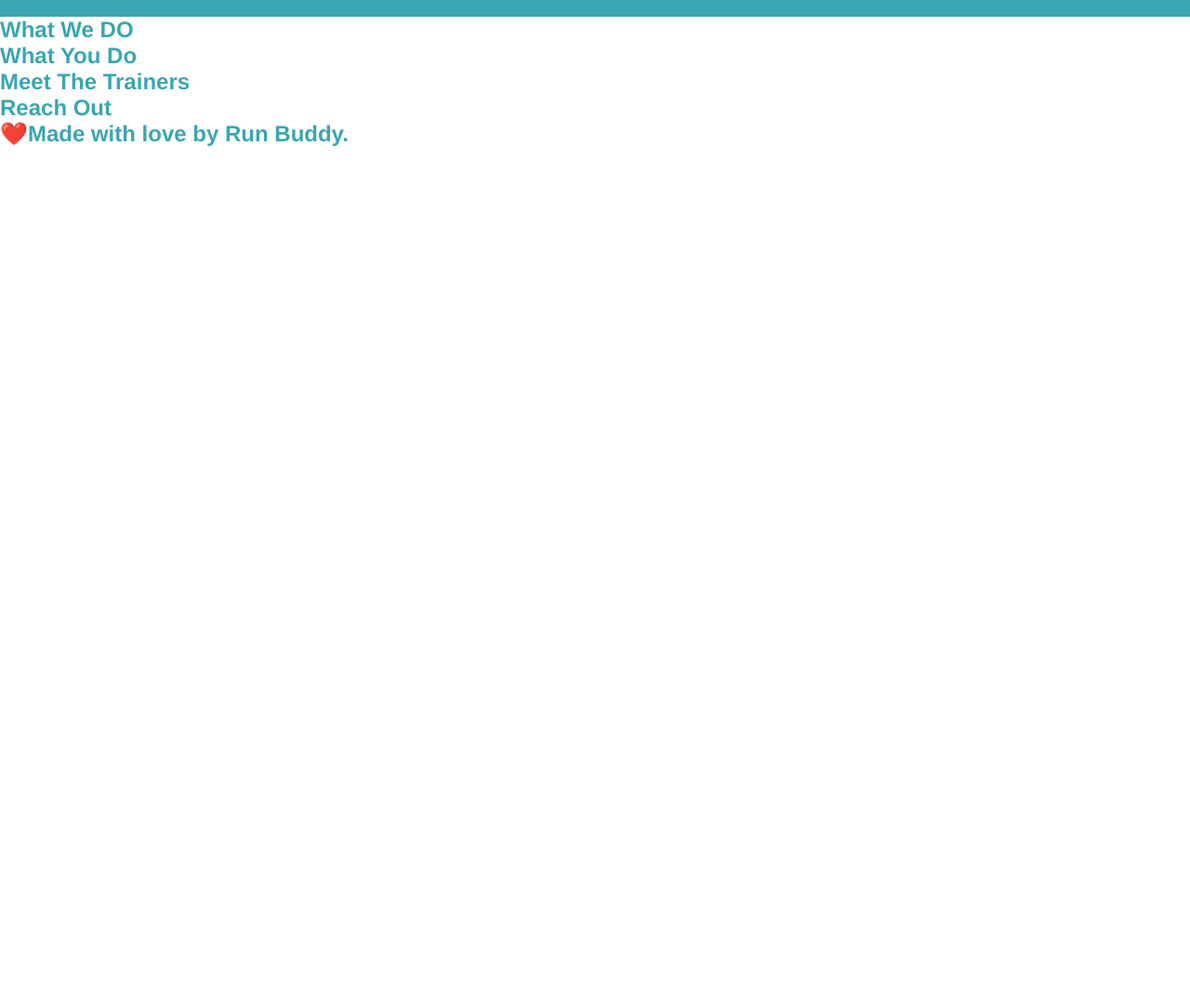
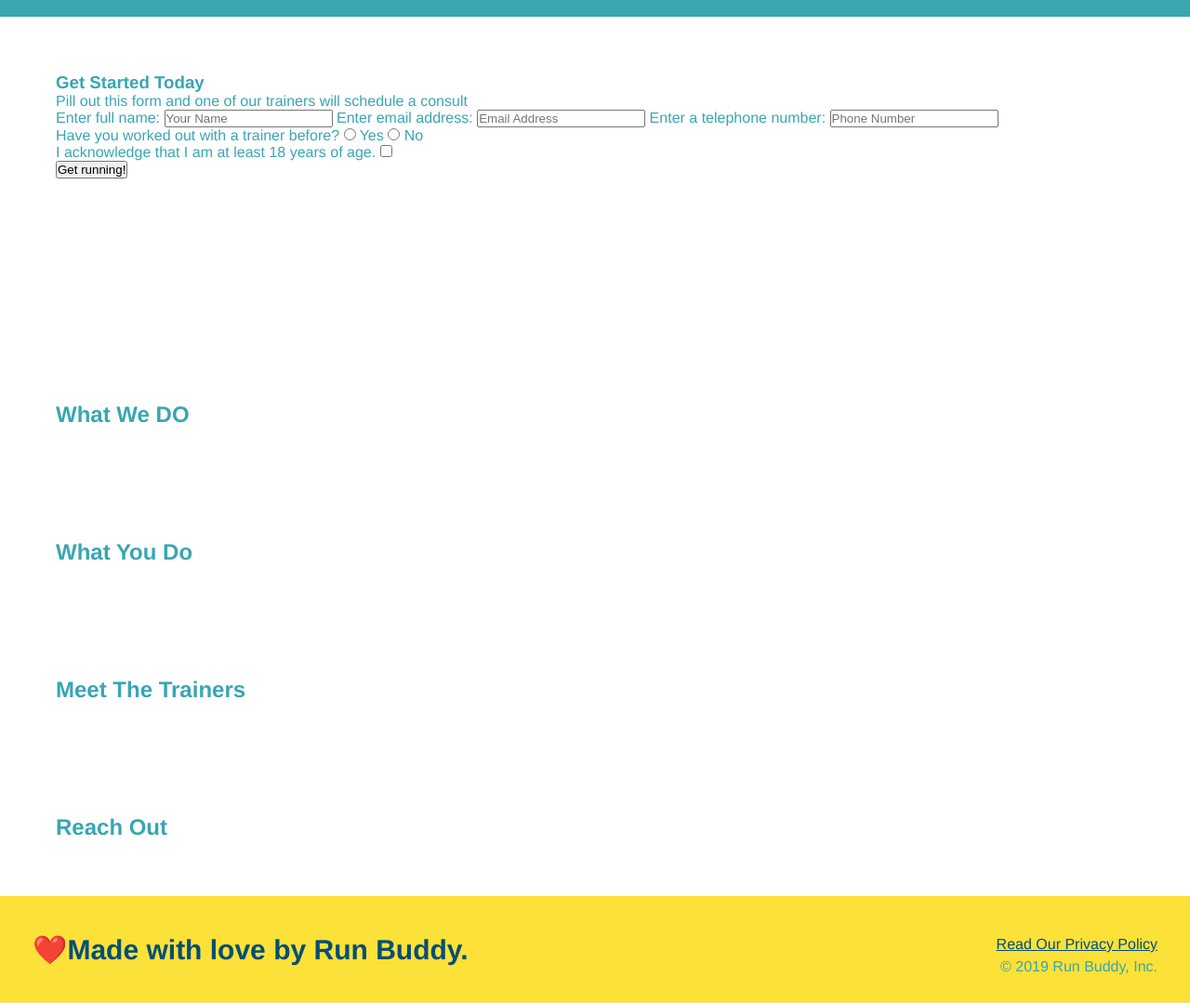
Before and after one commit to deanbishop/run-buddy, a plain HTML site: page index.html in a window 1280 px wide. Shown: the part 64-1143 px from the top of the page at 93% size. Before the commit the page ends 800 px from the top, so only its background shows below. Drawn offline with Linux system fonts and the light colour scheme.

Commit message:
tuesday update

```diff
--- a/index.html
+++ b/index.html
@@ -35,7 +35,38 @@
         </nav>
 
         </header>
-
+        <section>
+            <div>
+                <h3>Get Started Today</h3>
+                <p>Pill out this form and one of our trainers will schedule a consult</p>
+                <!--Add form element-->
+                <form>
+                    <label for="name">Enter full name:</label>
+                    <input type="text" placeholder="Your Name" name="name" id="name" />
+                    <label for="email">Enter email address:</label>
+                    <input type="email" placeholder="Email Address" name="email" id="email" />
+                    <label for="phone">Enter a telephone number:</label>
+                    <input type="tel" placeholder="Phone Number" name="phone" id="phone"/>
+                    <p>
+                        Have you worked out with a trainer before?
+                        <input type="radio" name="trainer-confirm" id="trainer-yes" />
+                        <label for="trainer-yes">Yes</label>
+                        <input type="radio" name="trainer-confirm" id="trainer-no" />
+                        <label for="trainer-no">No</label>
+                    </p>
+                    <p>
+                        <label for="checkboc">
+                            I acknowledge that I am at least 18 years of age.
+                        </label>
+                        <input type="checkbox" name="age-confirm" id="checkbox" />
+                    </p>
+                    <button type="submit">
+                        Get running!
+                    </button>
+                </form>
+            </div>
+        </section>
+        <!--end hero-->
         <!--hero-->
          <section>
 
@@ -64,6 +95,10 @@
          <!--footer-->
          <footer>
              <h2>❤️Made with love by Run Buddy.</h2>
+             <div>
+                 <a href="#">Read Our Privacy Policy</a><br />
+                 &copy; 2019 Run Buddy, Inc.
+             </div>
          </footer>
 
 
--- a/style.css
+++ b/style.css
@@ -1,6 +1,7 @@
 * {
     margin: 0;
     padding: 0;
+    box-sizing: border-box;
 }
 body {
     font-family: Helvetica, Arial, sans-serif;
@@ -34,3 +35,25 @@ body {
       font-weight: lighter;
       font-size: 22ox;
   }
+  footer {
+      background: #fce138;
+      width: 100%;
+      padding: 40px 35px;
+  }
+  footer h2 {
+      display: inline;
+      color: #024e76;
+      font-size: 30px;
+      margin: 0;
+  }
+  footer div {
+      float: right;
+      line-height: 1.5;
+      text-align:right;
+  }
+  footer a {
+      color: #024e76
+  }
+  section {
+      padding: 60px;
+  }
```
